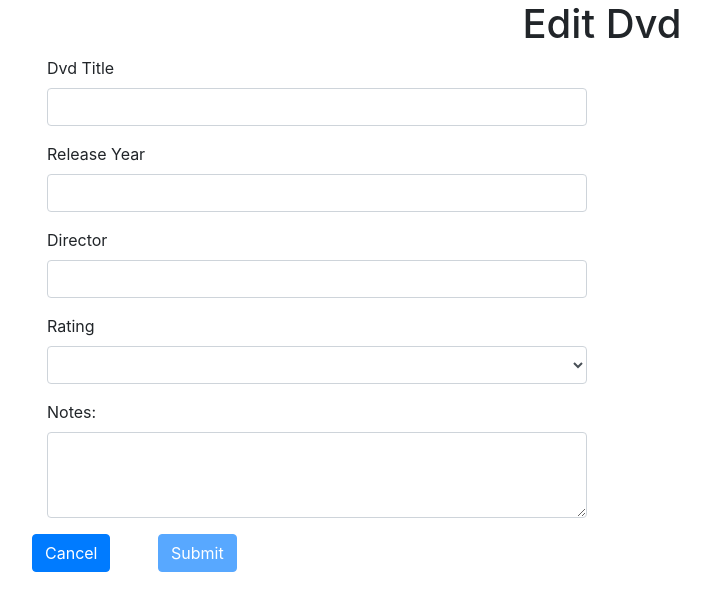
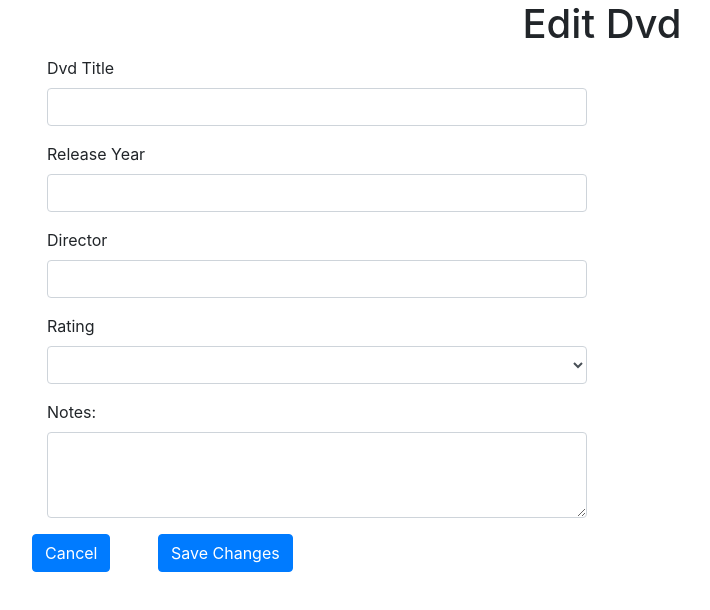
Before and after one commit to ramzichamcham/angular-dvdlibrary, an Angular app: page /edit in a window 1280 px wide. Shown: the top 610 px of the page, without its empty margins (38-748 px from the left). Built offline with nearby package versions, Linux system fonts and the light colour scheme; no server answers.

Commit message:
Modify edit-home to save changes

```diff
--- a/src/app/edit/edit-home/edit-home.component.html
+++ b/src/app/edit/edit-home/edit-home.component.html
@@ -100,7 +100,8 @@
                 <button
               class="offset-sm-1 btn btn-primary"
               type="submit"
-              [disabled]="!f.valid">Submit</button>
+              (click)="onSubmit()"
+              >Save Changes</button>
               </div>
 
 
```
